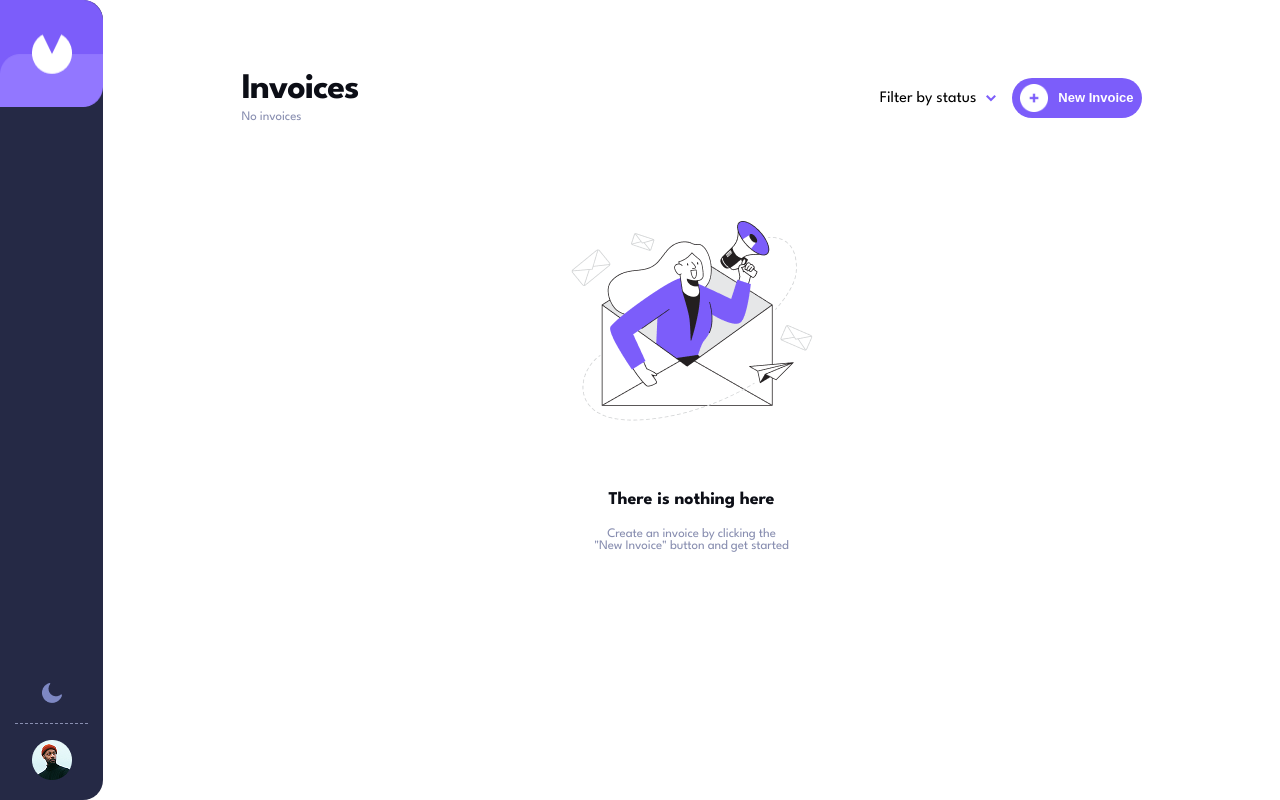
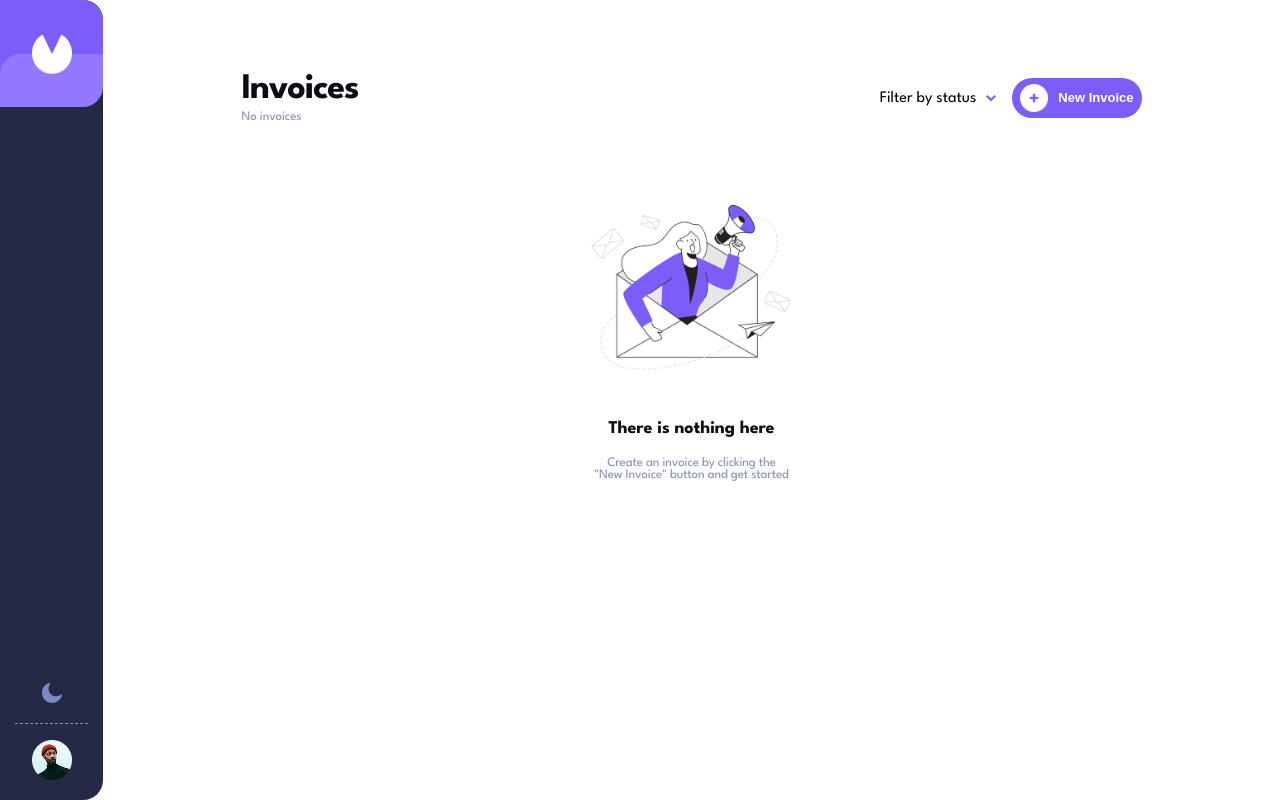
Before and after one commit to nurudeenheroic/hng-task-2, a React (Vite) app in the folder invoice-app/: page / in a window 1280 px wide. Built offline with nearby package versions, Linux system fonts and the light colour scheme.

Commit message:
deleted empty for cleaner code

```diff
--- a/invoice-app/src/components/mainContent.css
+++ b/invoice-app/src/components/mainContent.css
@@ -9,30 +9,6 @@
     flex-direction: column;
     padding-top: 70px;
     gap: 80px;
-}
-.empty{
-    margin: 0 auto;
-    height: 100%;
-    width: 241.34px;
-    display: flex;
-    flex-direction: column;
-    align-items: center;
-    justify-content: center;
-    gap: 20px;
-}
-.empty h3{
-    font-weight: 700;
-    font-size: 18px;
-    color: #0C0E16;
-    margin: 0;
-    margin-top: 30px;
-}
-.empty p{
-    font-size: 13px;
-    color: #888EB0;
-    letter-spacing: -0.1px;
-    margin: 0;
-    text-align: center;
 }
 .main-header{
     display: flex;
--- a/invoice-app/src/components/mainContent.jsx
+++ b/invoice-app/src/components/mainContent.jsx
@@ -2,7 +2,7 @@ import { useState } from 'react'
 import './mainContent.css'
 import filterIcon from '../assets/Path 2.png'
 import plusSign from '../assets/Group 3.png'
-import EmptyDisplay from '../assets/Email campaign_Flatline 2.png';
+import { Empty } from './empty.jsx';
 
 export function MainContent () {
 
@@ -42,12 +42,8 @@ export function MainContent () {
                 </div>
             </div>
             </header>
-            <div className='empty'>
-                <figure>
-        <img src={EmptyDisplay} alt="No invoices to display "/>
-                </figure>
-                <h3>There is nothing here</h3>
-                <p>Create an invoice by clicking the <br /> "New Invoice" button and get started</p>
+            <Empty/>
+            <div className='invoices-container'>
             </div>
         </main>
     )
```
